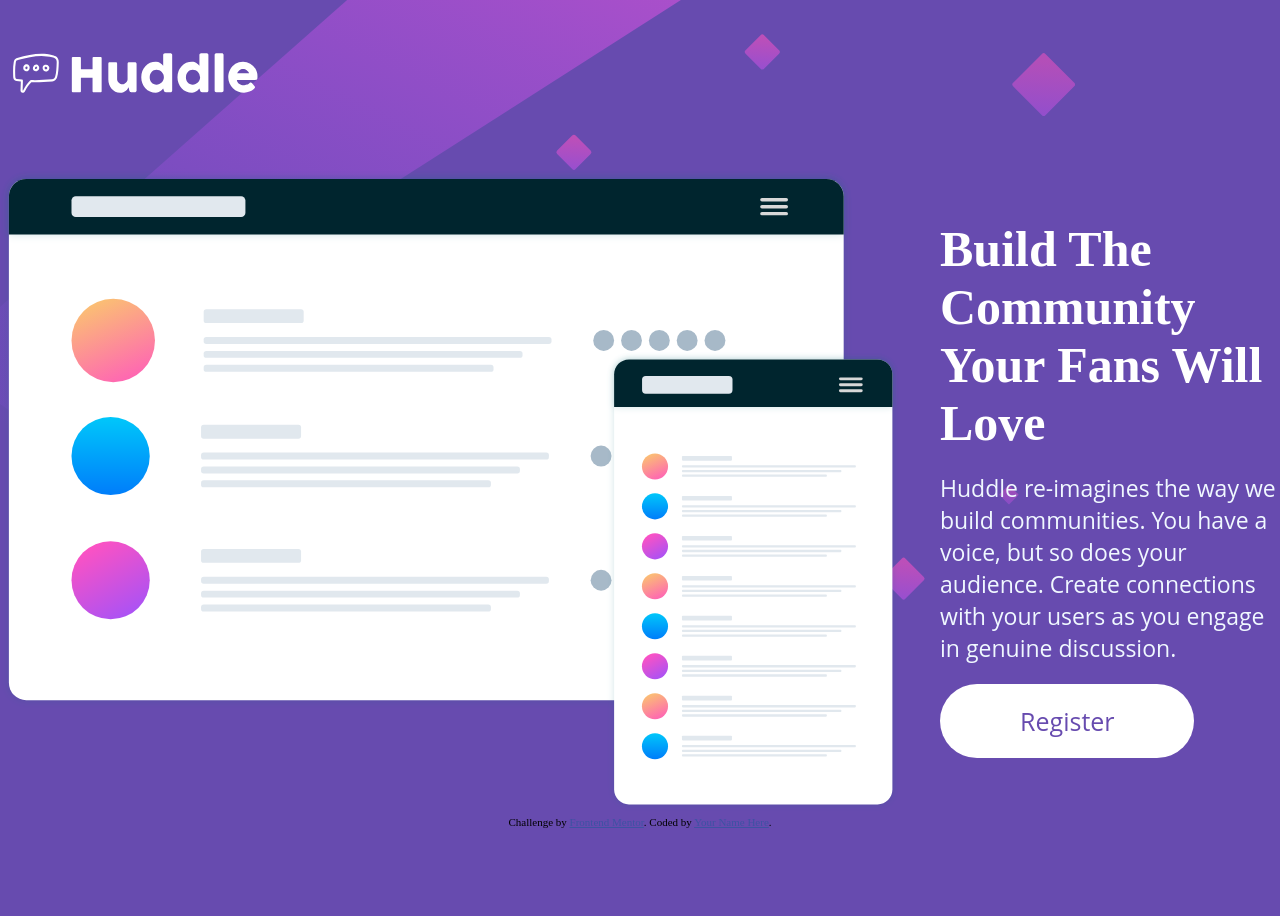
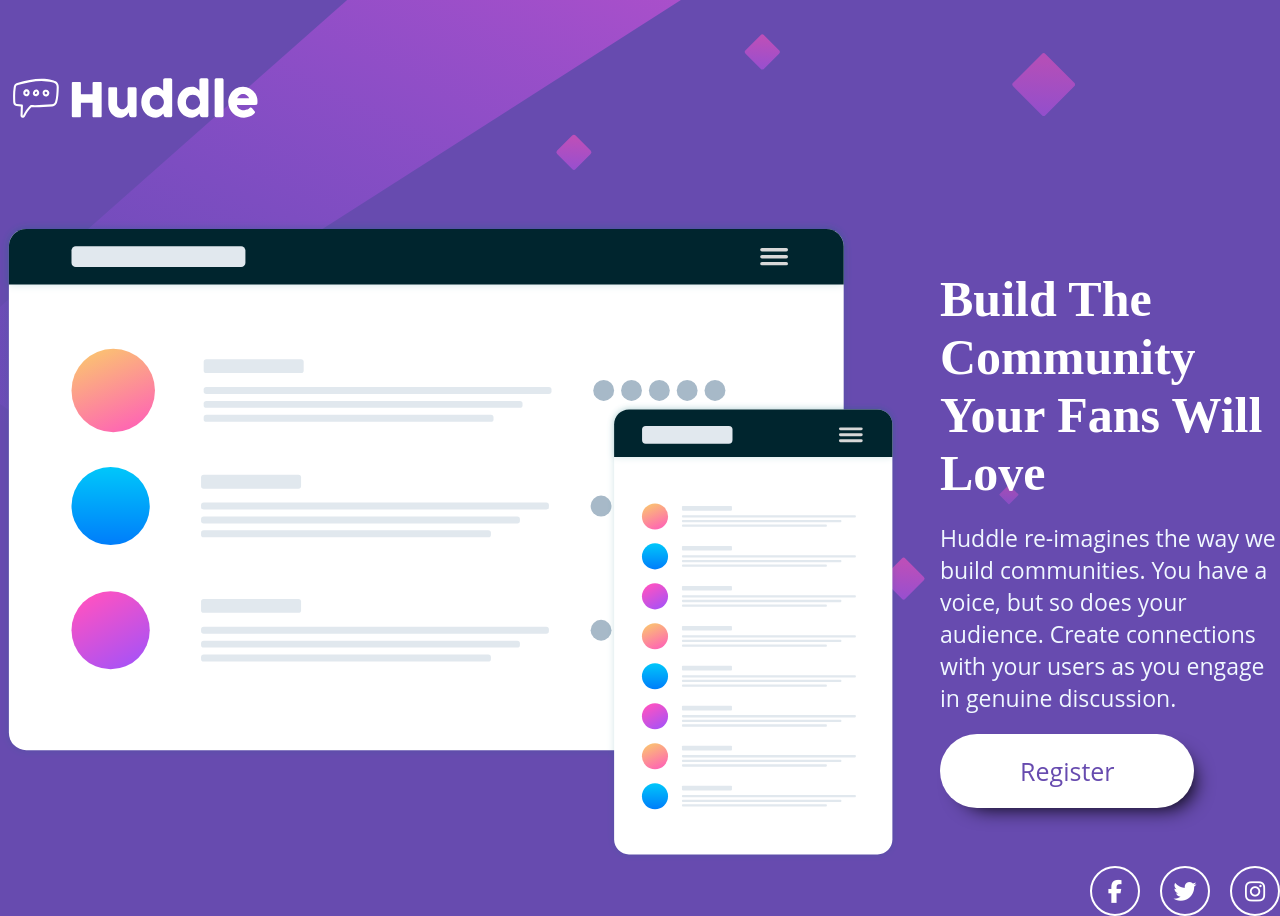
Before and after one commit to DAST-87/huddle-landing-page, a plain HTML site: page index.html in a window 1280 px wide. Before the commit the page ends 828 px from the top, so only its background shows below. Drawn offline with Linux system fonts and the light colour scheme.

Commit message:
Finalização Page Desktop

```diff
--- a/index.html
+++ b/index.html
@@ -10,6 +10,8 @@
   <link rel="stylesheet" href="style.css">
 
   <title>Frontend Mentor | Huddle landing page with single introductory section</title>
+
+  <script src="https://kit.fontawesome.com/6177f136b7.js" crossorigin="anonymous"></script>
 
   <!-- Feel free to remove these styles or customise in your own stylesheet 👍 -->
   <style>
@@ -40,13 +42,19 @@
           <button> Register</button>
       </div>
     </div>
+
   </main>
 
   <footer>
-    <p class="attribution">
-      Challenge by <a href="https://www.frontendmentor.io?ref=challenge" target="_blank">Frontend Mentor</a>.
-      Coded by <a href="#">Your Name Here</a>.
-    </p>
+    <div class="social">
+      <div class="ico">
+        <ul>
+          <li><a href="#"><i class="fa-brands fa-facebook-f"></i></a></li>
+          <li><a href="#"><i class="fa-brands fa-twitter"></i></a></li>
+          <li><a href="#"><i class="fa-brands fa-instagram"></i></a></li>
+        </ul>
+      </div>
+    </div>
   </footer>
 </body>
 </html>
--- a/style.css
+++ b/style.css
@@ -13,7 +13,7 @@ body{
 nav{
     display: flex;
     justify-content: center;
-    height: 150px;
+    height: 200px;
     align-items: center;
 }
 .logo{
@@ -63,8 +63,43 @@ button{
     padding: 20px 80px;
     border-radius: 50px;
     border: none;
+    box-shadow: black 10px 10px 20px -10px;
 
 }
-footer{
-    max-height: 1000px;
+button:hover{
+    background-color: hsl(310, 88%, 66%);
+    color: white;
+    cursor: pointer;
 }
+.social{
+    display: flex;
+    justify-content: center;
+}
+.ico{
+    width: 1600px;
+    display: flex;
+    justify-content: flex-end;
+}
+.ico ul{
+    display: flex;
+    padding: 0px;
+    list-style: none;
+}
+.ico ul li a{
+    display: flex;
+    justify-content: center;
+    align-items: center;
+    font-size: 23px;
+    border: solid 2px white;
+    border-radius: 100px;
+    padding: 0px;
+    width: 50px;
+    height: 50px;
+    margin-left: 20px;
+    text-decoration: none;
+    color: white;
+}
+.ico ul li a:hover{
+    color: hsl(310, 88%, 66%);
+    border-color: hsl(310, 88%, 66%);;
+}
```
